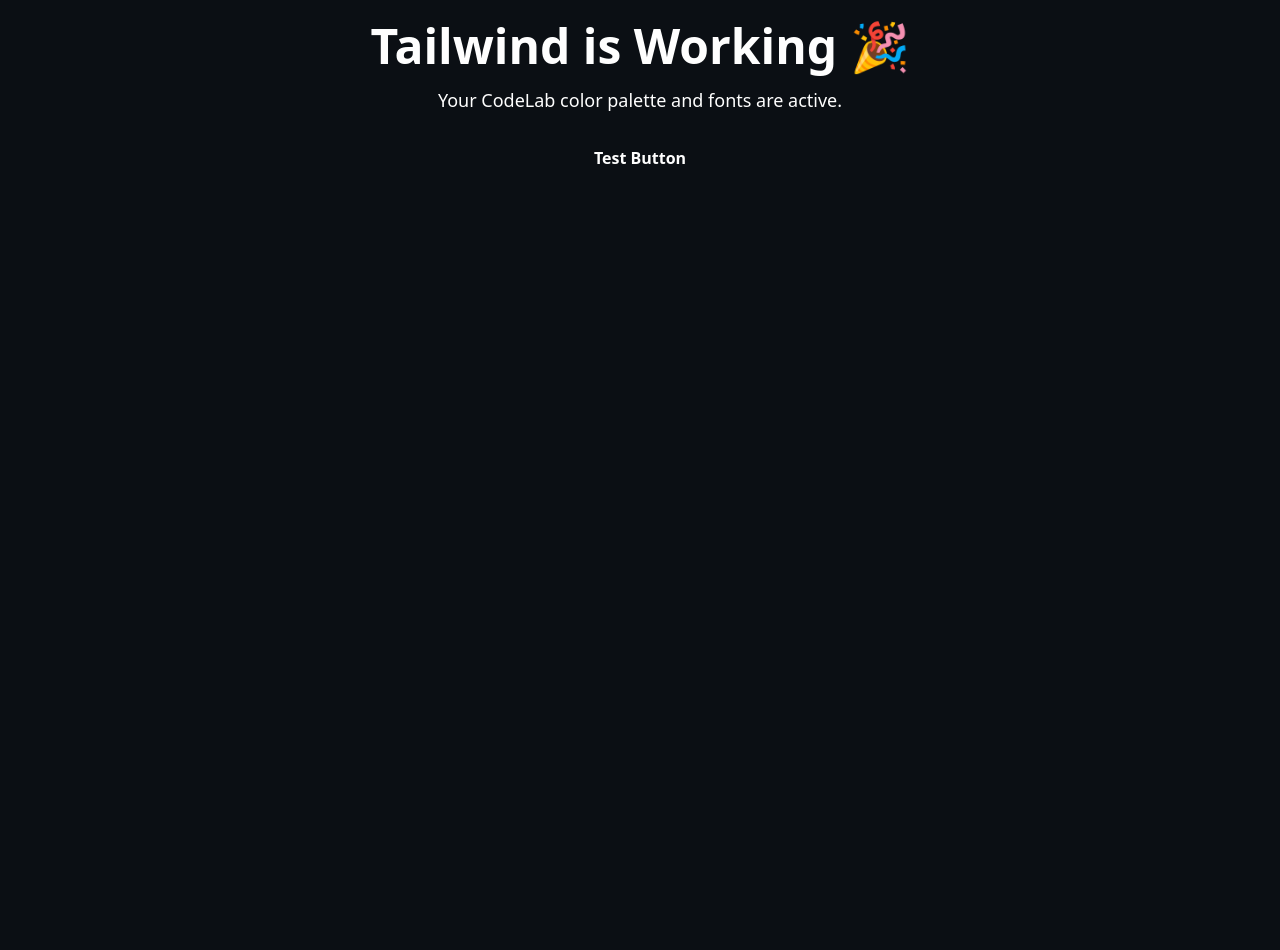
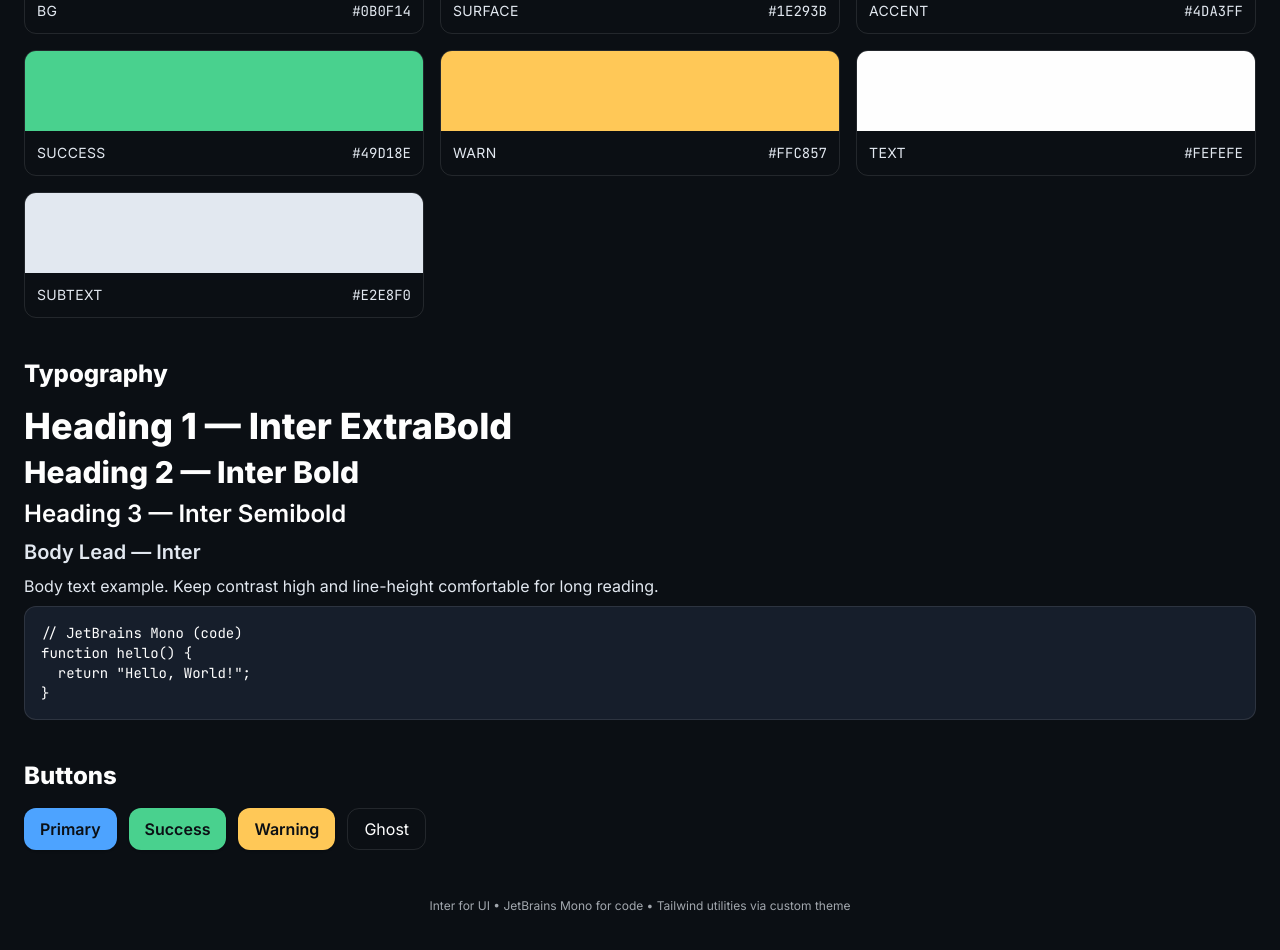
Before and after one commit to JoshuaDeKlerk/CodeLab, a React (Vite) app in the folder codelab/: page / in a window 1280 px wide. Shown: the part 300-1250 px from the top of the page. Before the commit the page ends 800 px from the top, so only its background shows below. Built offline with nearby package versions, Linux system fonts and the light colour scheme.

Commit message:
Setting up a style page
Making a style page to simplify styling

```diff
--- a/codelab/src/App.jsx
+++ b/codelab/src/App.jsx
@@ -1,17 +1,70 @@
-import './App.css'
-
 export default function App() {
   return (
-    <div className="min-h-screen flex flex-col items-center justify-center bg-bg text-text">
-      <h1 className="text-5xl font-extrabold text-accent mb-4">
-        Tailwind is Working 🎉
+    <div className="min-h-screen bg-bg text-text px-6 py-10">
+      <h1 className="text-4xl md:text-5xl font-extrabold text-center">
+        CodeLab Style Guide <span className="text-accent">Preview</span>
       </h1>
-      <p className="text-subtext text-lg">
-        Your CodeLab color palette and fonts are active.
+      <p className="text-center text-subtext mt-2">
+        Colors • Typography • Buttons
       </p>
-      <button className="mt-6 px-6 py-2 bg-accent text-bg font-semibold rounded-xl2 shadow-soft hover:opacity-90 transition">
-        Test Button
-      </button>
+
+      <section className="mt-10">
+        <h2 className="text-2xl font-bold mb-4">Palette</h2>
+        <div className="grid sm:grid-cols-2 lg:grid-cols-3 gap-4">
+          <Swatch name="bg"       hex="#0B0F14"  className="bg-bg" />
+          <Swatch name="surface"  hex="#1E293B"  className="bg-surface" />
+          <Swatch name="accent"   hex="#4DA3FF"  className="bg-accent text-bg" />
+          <Swatch name="success"  hex="#49D18E"  className="bg-success text-bg" />
+          <Swatch name="warn"     hex="#FFC857"  className="bg-warn text-bg" />
+          <Swatch name="text"     hex="#FEFEFE"  className="bg-text text-bg" />
+          <Swatch name="subtext"  hex="#E2E8F0"  className="bg-subtext text-bg" />
+        </div>
+      </section>
+
+      <section className="mt-10">
+        <h2 className="text-2xl font-bold mb-4">Typography</h2>
+        <div className="space-y-2">
+          <div className="text-4xl font-extrabold">Heading 1 — Inter ExtraBold</div>
+          <div className="text-3xl font-bold">Heading 2 — Inter Bold</div>
+          <div className="text-2xl font-semibold">Heading 3 — Inter Semibold</div>
+          <div className="text-xl font-semibold text-subtext">Body Lead — Inter</div>
+          <p className="text-base text-subtext">
+            Body text example. Keep contrast high and line-height comfortable for long reading.
+          </p>
+          <pre className="font-mono text-sm bg-surface/60 border border-white/10 rounded-xl p-4 overflow-auto">
+{`// JetBrains Mono (code)
+function hello() {
+  return "Hello, World!";
+}`}
+          </pre>
+        </div>
+      </section>
+
+      <section className="mt-10">
+        <h2 className="text-2xl font-bold mb-4">Buttons</h2>
+        <div className="flex flex-wrap gap-3">
+          <button className="px-4 py-2 rounded-xl bg-accent text-bg font-semibold shadow hover:opacity-90 transition">Primary</button>
+          <button className="px-4 py-2 rounded-xl bg-success text-bg font-semibold shadow hover:opacity-90 transition">Success</button>
+          <button className="px-4 py-2 rounded-xl bg-warn text-bg font-semibold shadow hover:opacity-90 transition">Warning</button>
+          <button className="px-4 py-2 rounded-xl border border-white/10 text-text hover:bg-white/5 transition">Ghost</button>
+        </div>
+      </section>
+
+      <footer className="mt-12 text-center text-xs text-subtext/70">
+        Inter for UI • JetBrains Mono for code • Tailwind utilities via custom theme
+      </footer>
     </div>
   );
 }
+
+function Swatch({ name, hex, className }) {
+  return (
+    <div className="rounded-xl overflow-hidden border border-white/10">
+      <div className={`h-20 ${className}`} />
+      <div className="p-3 text-sm flex items-center justify-between">
+        <span className="uppercase tracking-wide text-subtext">{name}</span>
+        <span className="font-mono text-subtext">{hex}</span>
+      </div>
+    </div>
+  );
+}
--- a/codelab/src/index.css
+++ b/codelab/src/index.css
@@ -1,17 +1,30 @@
 @import url('https://fonts.googleapis.com/css2?family=Inter:wght@400;600;800&family=JetBrains+Mono:wght@400;600&display=swap');
+
 @import "tailwindcss";
 
-@tailwind base;
-@tailwind components;
-@tailwind utilities;
+@theme {
+  --font-sans: Inter, system-ui, sans-serif;
+  --font-mono: "JetBrains Mono", ui-monospace, SFMono-Regular, monospace;
+  --color-bg: #0B0F14;
+  --color-surface: #1E293B;
+  --color-accent: #4DA3FF;
+  --color-success: #49D18E;
+  --color-warn: #FFC857;
+  --color-text: #FEFEFE;
+  --color-subtext: #E2E8F0;
+  --shadow-soft: 0 10px 30px rgba(0,0,0,0.25);
+  --radius-xl2: 1rem;
+}
 
-
-:root {
-  color-scheme: dark;
-}
+:root { color-scheme: dark; }
 
 html, body, #root {
   height: 100%;
-  background: #0B0F14;
-  color: #FEFEFE;
+  background: var(--color-bg);
+  color: var(--color-text);
 }
+
+@layer base {
+  html { font-family: var(--font-sans); }
+  code, pre { font-family: var(--font-mono); }
+}
```
